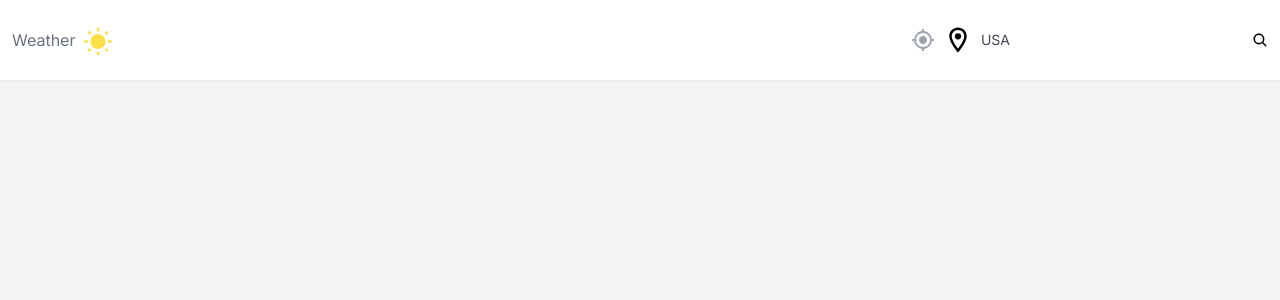
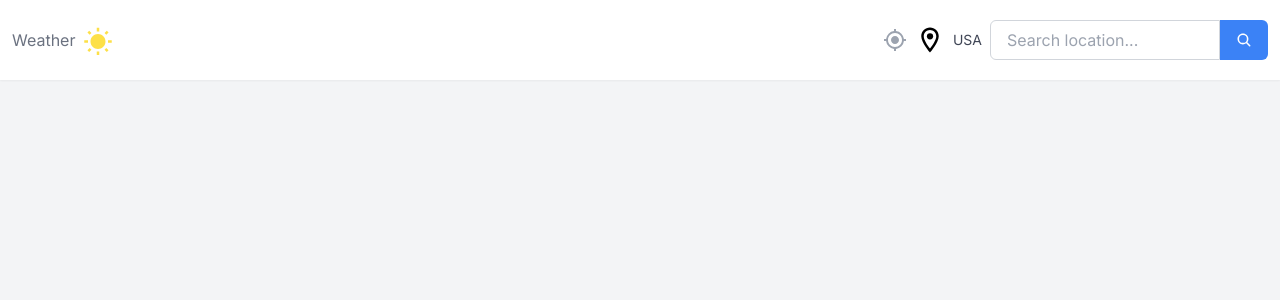
Before and after one commit to Justinmemphis/weather-app, a Next.js app: page / in a window 1280 px wide. Shown: the top 300 px of the page. Built offline with nearby package versions, Linux system fonts and the light colour scheme.

Commit message:
add styling on search box

```diff
--- a/src/components/SearchBox.tsx
+++ b/src/components/SearchBox.tsx
@@ -6,8 +6,16 @@ type Props = {};
 export default function SearchBox({}: Props) {
 	return (
 <form className="flex relative items-center justify-center h-10">
-	<input type="text" />
-	<button>
+	<input
+		type="text"
+		placeholder="Search location..."
+		className="px-4 py-2 w-[230px] border
+		border-gray-300 rounded-l-md focus:outline-none
+		focus:border-blue-500 h-full"
+	/>
+	<button className="px-4 py-[9px] bg-blue-500
+		text-white rounded-r-md focus:outline-none
+		hover:bg-blue-600 h-full">
 		<IoSearch />
 	</button>
 </form>
```
